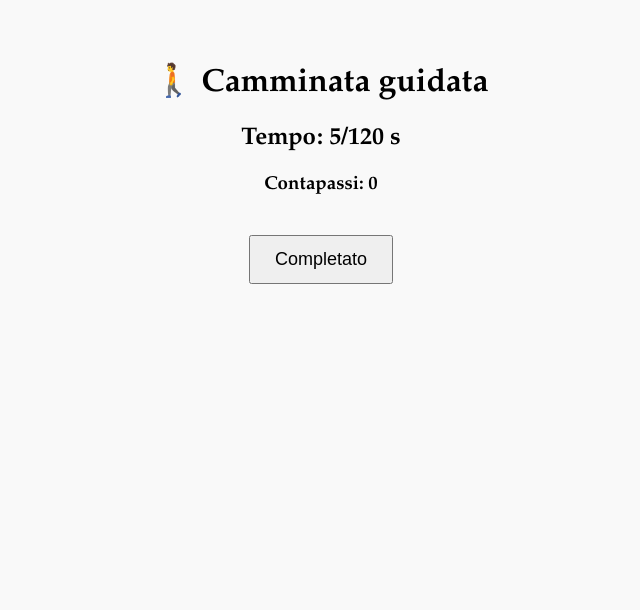
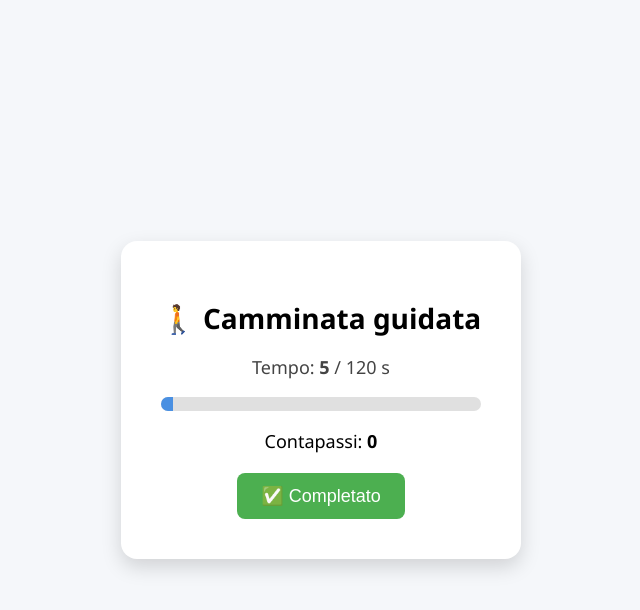
Before and after one commit to cri-rondoni/activities-webapp, a React (Vite) app: page /walk in a window 1280 px wide. Shown: the top 610 px of the page, without its empty margins (319-959 px from the left). Built offline with nearby package versions, Linux system fonts and the light colour scheme.

Commit message:
Modifico design Walk

```diff
--- a/src/components/Walk.jsx
+++ b/src/components/Walk.jsx
@@ -45,28 +45,76 @@ export default function Walk() {
     }
   };
 
+  // progress %
+  const progress = (seconds / DURATION) * 100;
+
   return (
-    <div style={{ textAlign: "center", padding: "40px" }}>
-      <h1>🚶 Camminata guidata</h1>
+    <div
+      style={{
+        background: "#f5f7fa",
+        height: "100vh",
+        display: "flex",
+        justifyContent: "center",
+        alignItems: "center",
+        fontFamily: "Segoe UI, sans-serif",
+      }}
+    >
+      <div
+        style={{
+          background: "#fff",
+          borderRadius: "16px",
+          padding: "40px",
+          maxWidth: "400px",
+          textAlign: "center",
+          boxShadow: "0 8px 20px rgba(0,0,0,0.15)",
+        }}
+      >
         {!done ? (
           <>
-          <h2>Tempo: {seconds}/{DURATION} s</h2>
-          <h3>Contapassi: {steps}</h3>
+            <h1 style={{ fontSize: "28px", marginBottom: "10px" }}>🚶 Camminata guidata</h1>
+            <p style={{ fontSize: "18px", color: "#444" }}>
+              Tempo: <b>{seconds}</b> / {DURATION} s
+            </p>
+            <div
+              style={{
+                background: "#e0e0e0",
+                borderRadius: "10px",
+                overflow: "hidden",
+                margin: "15px 0",
+              }}
+            >
+              <div
+                style={{
+                  height: "14px",
+                  width: `${progress}%`,
+                  background: "#4a90e2",
+                  transition: "width 1s linear",
+                }}
+              />
+            </div>
+            <p style={{ fontSize: "18px", marginBottom: "20px" }}>
+              Contapassi: <b>{steps}</b>
+            </p>
             <button
               onClick={handleComplete}
               style={{
                 padding: "12px 24px",
                 fontSize: "18px",
-              marginTop: "20px",
+                background: "#4CAF50",
+                color: "white",
+                border: "none",
+                borderRadius: "8px",
                 cursor: "pointer",
+                transition: "0.3s",
               }}
             >
-            Completato
+              ✅ Completato
             </button>
           </>
         ) : (
-        <h2>✅ Well done! Activity completed.</h2>
+          <h2 style={{ color: "#2ecc71" }}>🎉 Well done! Activity completed.</h2>
         )}
+      </div>
     </div>
   );
 }
```
Lines whose indentation alone changed are shown as unchanged.
